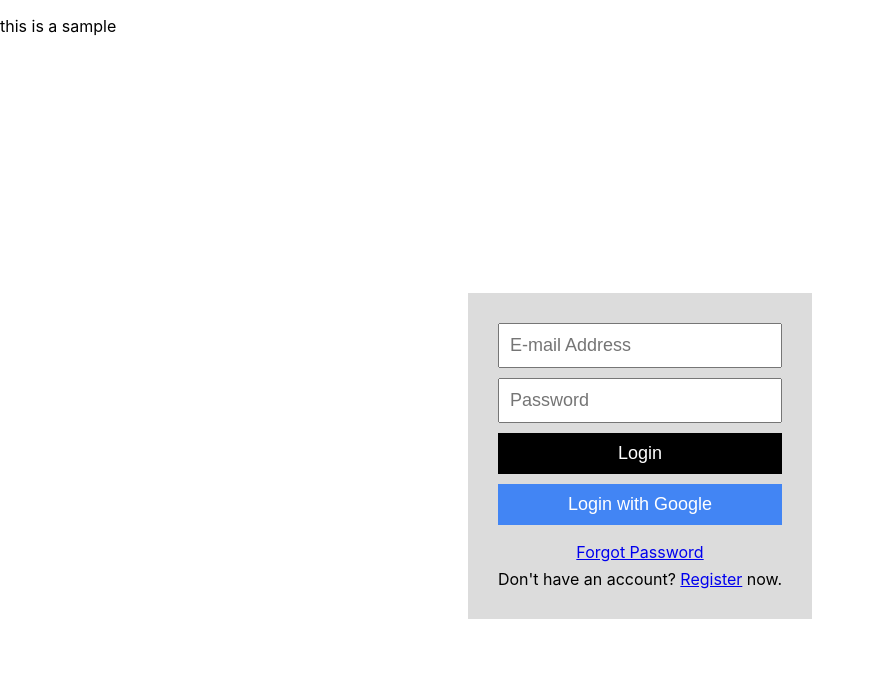
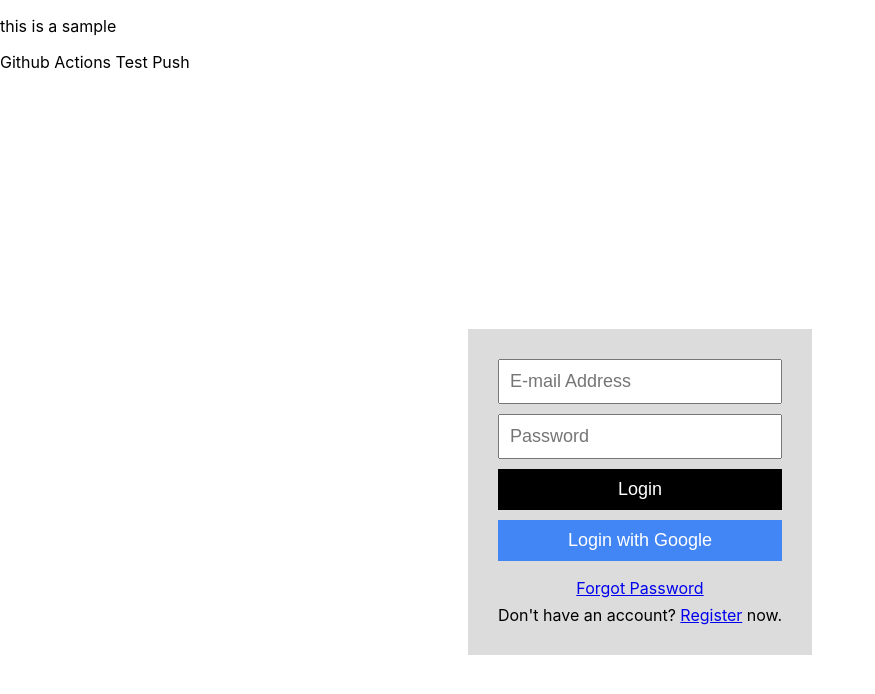
Before and after one commit to agnesiss/sample, a React (Create React App) app: page / in a window 1280 px wide. Shown: the top 694 px of the page, without its empty margins (0-875 px from the left). Built offline with nearby package versions, Linux system fonts and the light colour scheme; no server answers.

Commit message:
Github Actions test push

```diff
--- a/src/App.js
+++ b/src/App.js
@@ -9,6 +9,7 @@ function App() {
   return (
     <div className="app">
       <p>this is a sample</p>
+      <p>Github Actions Test Push</p>
       <Router>
         <Routes>
           <Route exact path="/" element={<Login />} />
```
